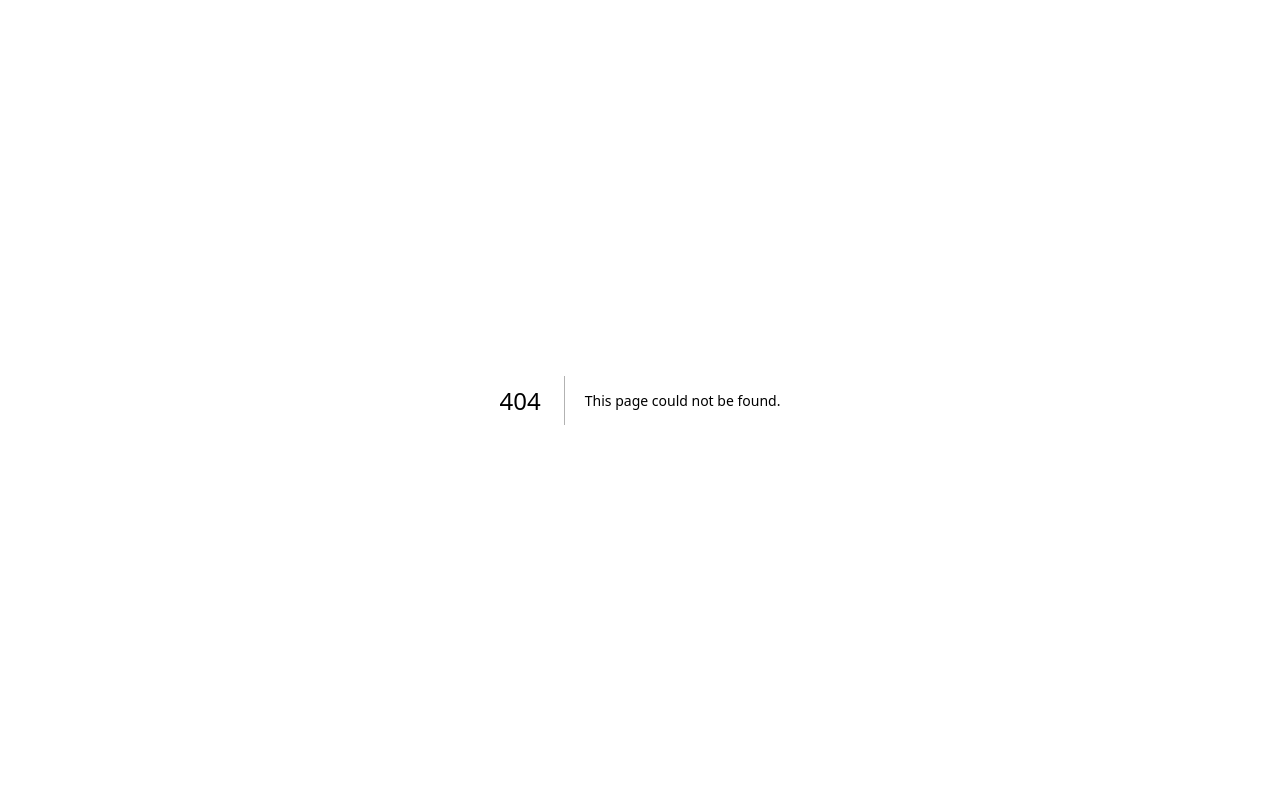
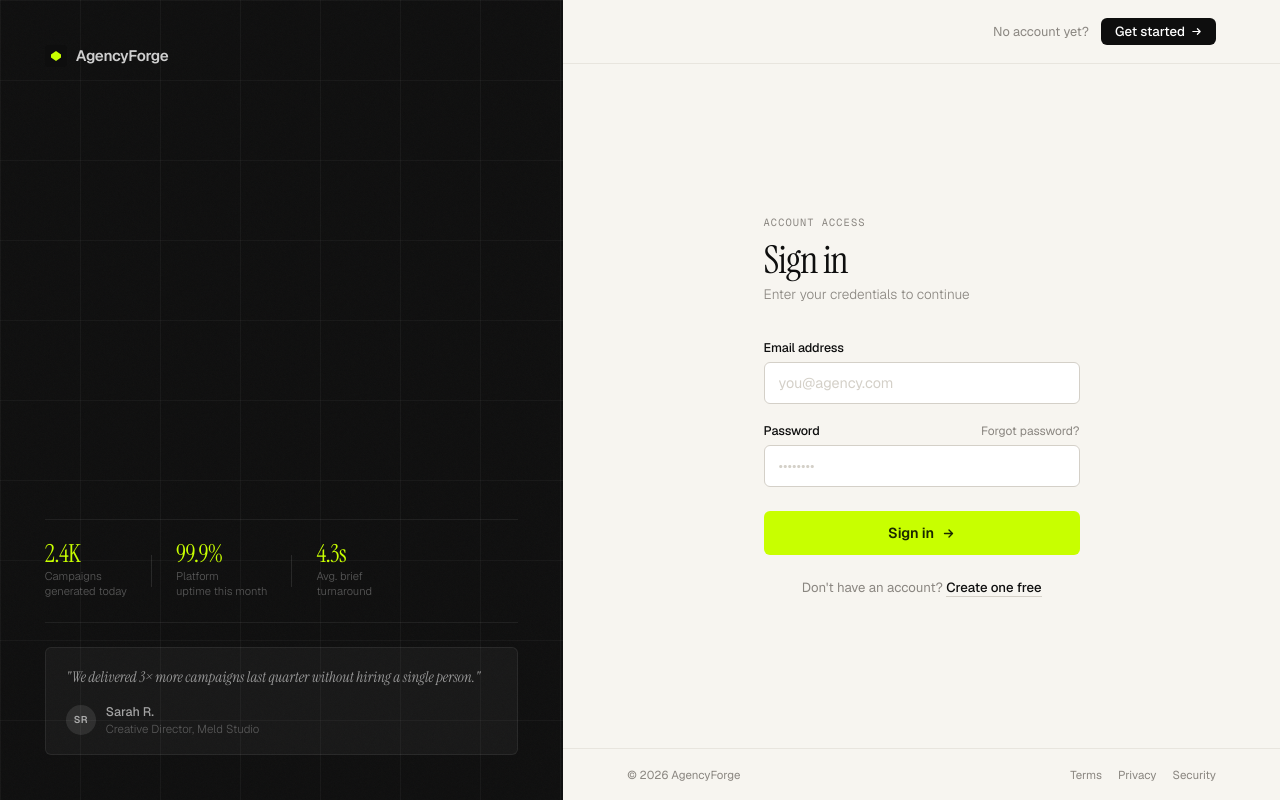
Before and after one commit to nyashahama/AgencyForge, a Next.js app: page /login in a window 1280 px wide. Before the commit this address had no page. Built offline with nearby package versions, Linux system fonts and the light colour scheme.

Commit message:
feat(auth): create login page with form validation and routing
- Add email/password form with error handling
- Implement loading state with spinner
- Add client-side validation and mock authentication
- Include brand panel with stats and testimonial
- Add navigation between login and signup

```diff
--- /dev/null
+++ b/app/login/page.tsx
@@ -0,0 +1,181 @@
+"use client";
+
+import { useState } from "react";
+import Link from "next/link";
+import { useRouter } from "next/navigation";
+
+export default function LoginPage() {
+  const router = useRouter();
+  const [email, setEmail] = useState("");
+  const [password, setPassword] = useState("");
+  const [error, setError] = useState("");
+  const [loading, setLoading] = useState(false);
+
+  const handleSubmit = async (e: React.FormEvent) => {
+    e.preventDefault();
+    setError("");
+    setLoading(true);
+    try {
+      if (email && password) {
+        await new Promise((resolve) => setTimeout(resolve, 800));
+        router.push("/dashboard");
+      } else {
+        setError("Please fill in all fields");
+      }
+    } catch {
+      setError("Invalid email or password");
+    } finally {
+      setLoading(false);
+    }
+  };
+
+  return (
+    <div className="auth-wrap">
+      {/* ── Left brand panel ── */}
+      <div className="auth-left">
+        <div className="auth-noise" />
+        <div className="auth-grid-bg" />
+        <div className="auth-left-inner">
+          <Link href="/" className="auth-left-logo">
+            <div className="logo-mark">
+              <svg width="12" height="12" viewBox="0 0 12 12" fill="none">
+                <path d="M6 1L11 4.5V7.5L6 11L1 7.5V4.5L6 1Z" fill="#c8ff00" />
+              </svg>
+            </div>
+            AgencyForge
+          </Link>
+
+          <div className="auth-brand-content">
+            <div className="auth-brand-kicker">
+              <span className="kicker-dot" />
+              Your agency never sleeps
+            </div>
+            <h2 className="auth-brand-h2">
+              Welcome back.<br />
+              The work kept <i>running.</i>
+            </h2>
+            <p className="auth-brand-p">
+              Every brief you uploaded is still processing. Every client still receiving. Pick up exactly where you left off.
+            </p>
+          </div>
+
+          <div className="auth-stats-row">
+            <div>
+              <span className="auth-stat-num">2.4K</span>
+              <span className="auth-stat-label">Campaigns<br />generated today</span>
+            </div>
+            <div className="auth-stat-divider" />
+            <div>
+              <span className="auth-stat-num">99.9%</span>
+              <span className="auth-stat-label">Platform<br />uptime this month</span>
+            </div>
+            <div className="auth-stat-divider" />
+            <div>
+              <span className="auth-stat-num">4.3s</span>
+              <span className="auth-stat-label">Avg. brief<br />turnaround</span>
+            </div>
+          </div>
+
+          <div className="auth-quote">
+            <p className="auth-quote-text">
+              "We delivered 3× more campaigns last quarter without hiring a single person."
+            </p>
+            <div className="auth-quote-who">
+              <div className="auth-quote-av">SR</div>
+              <div>
+                <div className="auth-quote-name">Sarah R.</div>
+                <div className="auth-quote-role">Creative Director, Meld Studio</div>
+              </div>
+            </div>
+          </div>
+        </div>
+      </div>
+
+      {/* ── Right form panel ── */}
+      <div className="auth-right">
+        <div className="auth-right-nav">
+          <span className="auth-right-nav-text">No account yet?</span>
+          <Link href="/signup" className="btn-sm btn-dark">
+            Get started{" "}
+            <svg width="11" height="11" viewBox="0 0 12 12" fill="none" style={{ display: "block" }}>
+              <path d="M2 6h8M7 3l3 3-3 3" stroke="currentColor" strokeWidth="1.3" strokeLinecap="round" strokeLinejoin="round" />
+            </svg>
+          </Link>
+        </div>
+
+        <div className="auth-form-wrap">
+          <p className="auth-form-eyebrow">Account access</p>
+          <h1 className="auth-form-h1">Sign in</h1>
+          <p className="auth-form-sub">Enter your credentials to continue</p>
+
+          {error && <div className="auth-error">{error}</div>}
+
+          <form onSubmit={handleSubmit} className="auth-form">
+            <div className="auth-field">
+              <label htmlFor="email" className="auth-label">
+                Email address
+              </label>
+              <input
+                id="email"
+                type="email"
+                value={email}
+                onChange={(e) => setEmail(e.target.value)}
+                className="auth-input"
+                placeholder="you@agency.com"
+                required
+              />
+            </div>
+
+            <div className="auth-field">
+              <div className="auth-label-row">
+                <label htmlFor="password" className="auth-label" style={{ margin: 0 }}>
+                  Password
+                </label>
+                <a href="#" className="auth-forgot">Forgot password?</a>
+              </div>
+              <input
+                id="password"
+                type="password"
+                value={password}
+                onChange={(e) => setPassword(e.target.value)}
+                className="auth-input"
+                placeholder="••••••••"
+                required
+              />
+            </div>
+
+            <button type="submit" disabled={loading} className="btn-accent auth-submit">
+              {loading ? (
+                <>
+                  <span className="auth-spinner" />
+                  Signing in…
+                </>
+              ) : (
+                <>
+                  Sign in
+                  <svg width="13" height="13" viewBox="0 0 13 13" fill="none" style={{ display: "block" }}>
+                    <path d="M2.5 6.5h8M7 3l3.5 3.5L7 10" stroke="currentColor" strokeWidth="1.4" strokeLinecap="round" strokeLinejoin="round" />
+                  </svg>
+                </>
+              )}
+            </button>
+          </form>
+
+          <p className="auth-bottom-link">
+            Don&apos;t have an account?{" "}
+            <Link href="/signup">Create one free</Link>
+          </p>
+        </div>
+
+        <div className="auth-right-footer">
+          <span>© 2026 AgencyForge</span>
+          <div className="auth-foot-links">
+            <a href="#">Terms</a>
+            <a href="#">Privacy</a>
+            <a href="#">Security</a>
+          </div>
+        </div>
+      </div>
+    </div>
+  );
+}
```
